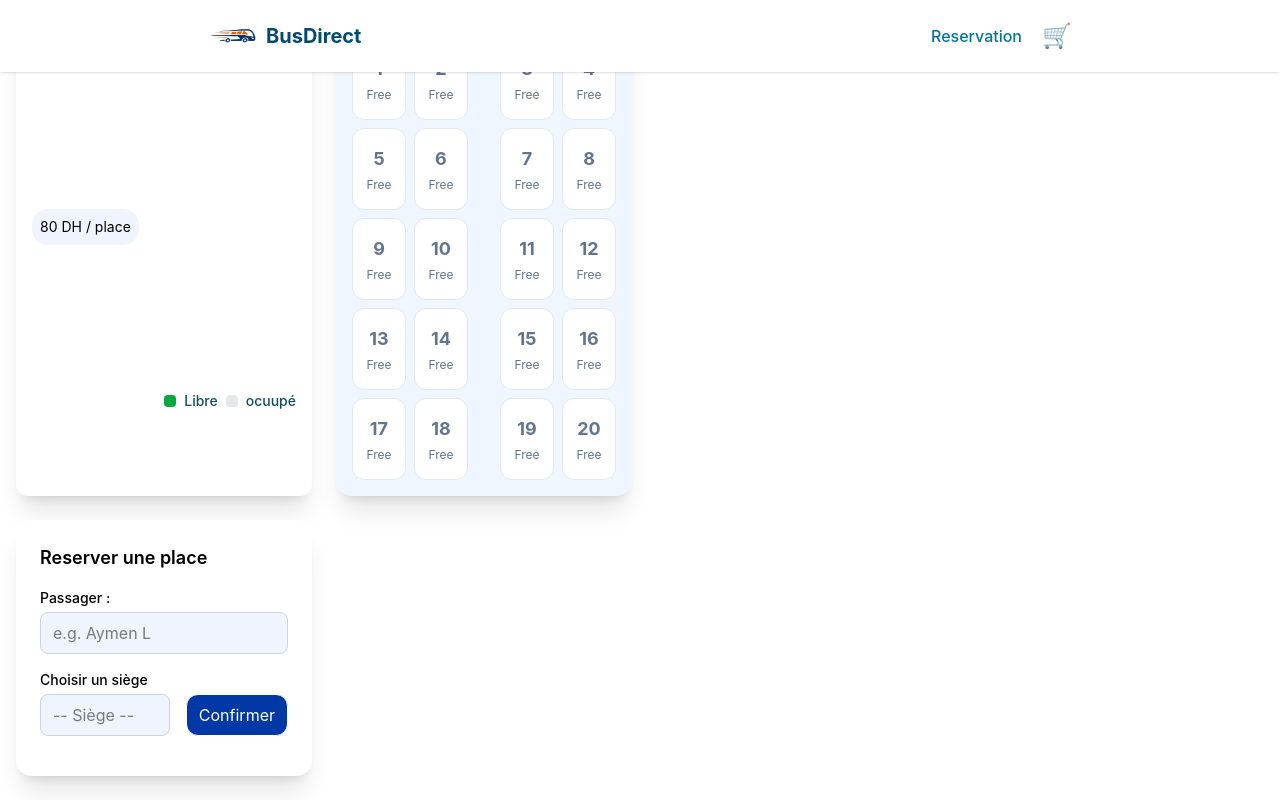
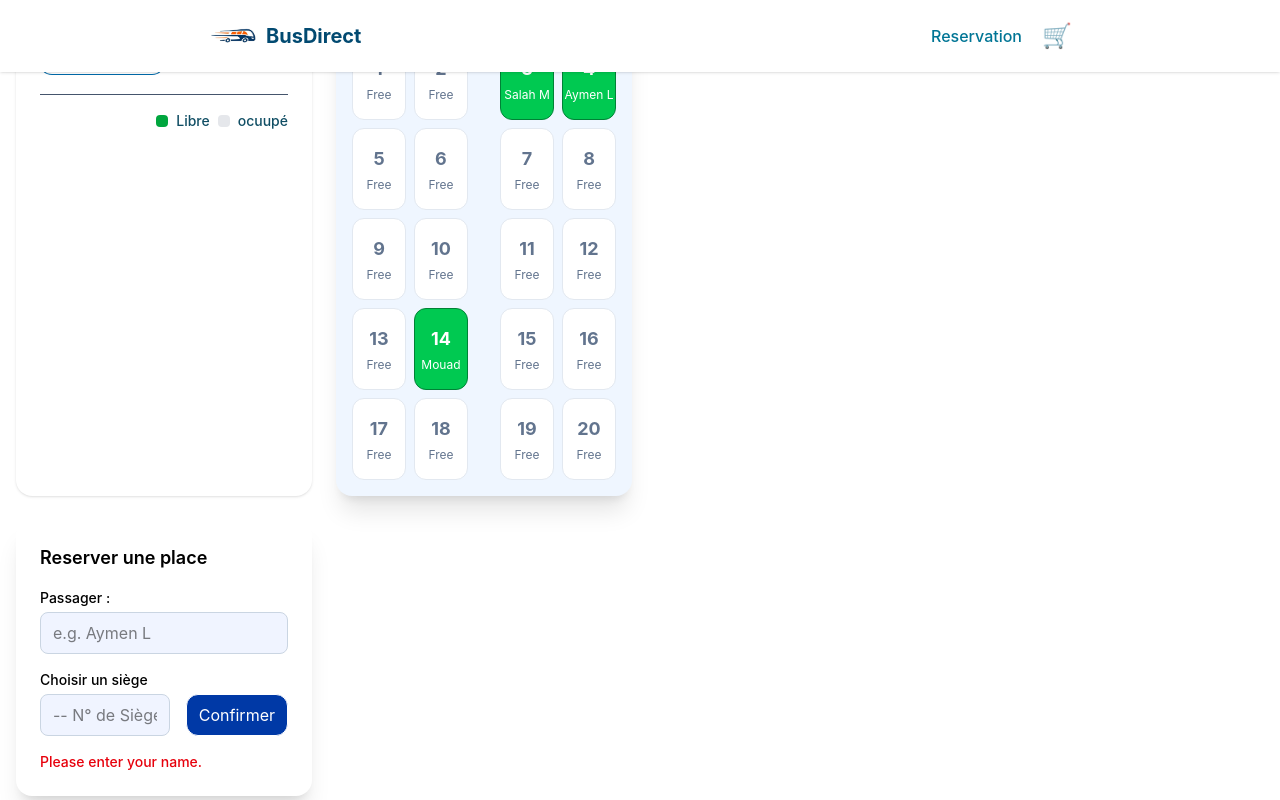
Before and after one commit to aymenlaoudi/BusDirect, a website: page bus_direct.html in a window 1280 px wide. Both pictures are taken after a click on the button "Confirmer". Shown: the part 138-938 px from the top of the page. Drawn offline with Linux system fonts and the light colour scheme.

Commit message:
Make reserveSeat & Message by Js

```diff
--- a/bus_direct.html
+++ b/bus_direct.html
@@ -34,18 +34,30 @@
     <main class="w-full gap-4 px-4 my-6 grid lg:grid-cols-2">
         <div class="w-full grid gap-6 md:grid-cols-2">
 
-            <article class="flex gap-4 rounded-xl p-4 items-center bg-white shadow-xl grid grid-rows-3">
-                <div class="flex gap-3 min-w-40 flex-row">
-                    <img src="img/trajet.png" alt="traject" class="w-[30px] bg-[#F0F4FF] rounded-l p-1">
-                    <h2 class="text-2xl font-bold text-black">
-                        Safi → Marrakech
-                    </h2>
-                </div>
-                <div class="w-fit rounded-2xl text-sm p-2 bg-[#F0F4FF]">
-                    <span>80 DH / place</span>
+            <article class="rounded-2xl bg-white p-5 shadow-sm sm:p-6">
+
+                <div class="flex flex-wrap items-center justify-between gap-4">
+
+                    <div class="flex items-center gap-4">
+                        <div class="flex h-12 w-12 items-center justify-center rounded-xl bg-sky-100">
+                            <img src="img/trajet.png" alt="trajet" class="h-7 w-7">
+                        </div>
+                        <div>
+                            <p class="text-xs font-medium uppercase tracking-wide text-slate-400">Trajet</p>
+                            <h2 class="text-xl font-semibold text-slate-800 sm:text-2xl">
+                                Safi → Marrakech
+                            </h2>
+                        </div>
+                    </div>
+
+                    <span class="rounded-xl bg-sky-50 px-4 py-1 text-sm font-semibold text-sky-700 ring-1 ring-sky-100">
+                        80 DH / place
+                    </span>
+
                 </div>
 
-                <section class="flex gap-6 items-center justify-between w-full flex-wrap">
+                <div
+                    class="mt-5 flex flex-wrap items-center justify-end gap-x-5 gap-y-2 border-t border-slate-100 pt-4 text-sm text-slate-600">
                     <div class="flex-1 flex min-w-40 items-center justify-end gap-2">
                         <div class="w-3 h-3 bg-green-600 rounded-sm"></div>
                         <p class="text-cyan-900 text-sm font-medium">
@@ -56,14 +68,12 @@
                             ocuupé
                         </p>
                     </div>
-
-                </section>
+                </div>
 
             </article>
             <section class="bg-blue-50 rounded-2xl shadow-xl p-4">
                 <div class="bg-white rounded-xl p-3 mb-4 font-medium">Driver 🧑‍✈️</div>
 
-                <!-- Empty grid: JavaScript will fill it with 20 seats -->
                 <div id="seatGrid" class="grid grid-cols-[1fr_1fr_0.3fr_1fr_1fr] gap-2"></div>
             </section>
             <section class="bg-white rounded-2xl shadow-xl p-6 h-fit ">
@@ -76,7 +86,7 @@
                 <div>
                     <label for="siege-reservation" class="block text-sm font-medium mb-1 rond">Choisir un siège</label>
                     <div class="flex items-center gap-4 justify-between">
-                        <input type="text" id="seatInput" placeholder="-- Siège --"
+                        <input type="text" id="seatInput" placeholder="-- N° de Siège --"
                             class="w-full border border-slate-300 rounded-lg p-2 bg-[#F0F4FF] px-3 py-2">
                         <button type="button" id="reserveButton"
                             class="border-1 px-3 py-2 rounded-xl bg-[#0039A6] text-white">Confirmer</button>
--- a/script.js
+++ b/script.js
@@ -1,5 +1,11 @@
 const totalSeats = 20;
 const seatGrid = document.getElementById("seatGrid");
+const nameInput = document.getElementById("nameInput");
+const seatInput = document.getElementById("seatInput");
+const reserveButton = document.getElementById("reserveButton");
+const message = document.getElementById("message");
+
+const reservations = {};
 
 const freeSeatStyle =
     "flex flex-col items-center justify-center rounded-xl border border-slate-200 bg-white text-slate-500 py-4 cursor-pointer hover:border-green-500";
@@ -29,7 +35,60 @@ function createSeats() {
             const aisle = document.createElement("div");
             seatGrid.appendChild(aisle);
         }
+        seat.addEventListener("click", function () {
+            seatInput.value = i;
+        });
     }
 }
 
+function showMessage(text, isError) {
+    message.textContent = text;
+    if (isError) {
+        message.className = "mt-4 text-sm font-medium text-red-600";
+    } else {
+        message.className = "mt-4 text-sm font-medium text-green-700";
+    }
+}
+
+function markSeatAsReserved(seatNumber, name) {
+    reservations[seatNumber] = name;
+
+    const seat = document.getElementById("seat-" + seatNumber);
+    const label = document.getElementById("label-" + seatNumber);
+
+    seat.className = reservedSeatStyle;
+    label.textContent = name;
+}
+
+function reserveSeat() {
+    const name = nameInput.value.trim();
+    const seatNumber = Number(seatInput.value);
+
+    if (name === "") {
+        showMessage("Please enter your name.", true);
+        return;
+    }
+
+    if (seatInput.value === "" || !Number.isInteger(seatNumber) || seatNumber < 1 || seatNumber > totalSeats) {
+        showMessage("Please enter a seat number between 1 and " + totalSeats + ".", true);
+        return;
+    }
+
+    if (reservations[seatNumber] !== undefined) {
+        showMessage("Seat " + seatNumber + " is already reserved by " + reservations[seatNumber] + ".", true);
+        return;
+    }
+
+    markSeatAsReserved(seatNumber, name);
+    showMessage("Seat " + seatNumber + " is reserved for " + name + ".", false);
+
+    nameInput.value = "";
+    seatInput.value = "";
+}
+
 createSeats();
+markSeatAsReserved(3, "Salah M");
+markSeatAsReserved(4, "Aymen L");
+markSeatAsReserved(14, "Mouad");
+
+reserveButton.addEventListener("click", reserveSeat);
```
